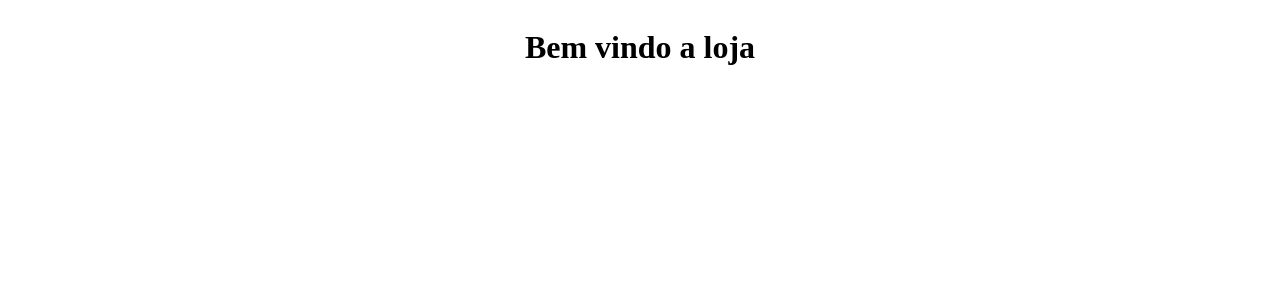
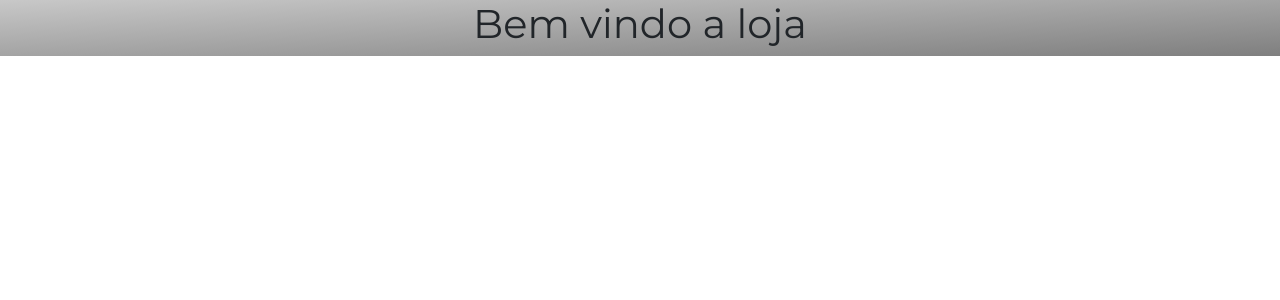
Before and after one commit to TI-TecnicamenteIdiotas/e-commerce, an Angular app in the folder AngularFrontEnd/: page /home in a window 1280 px wide. Shown: the top 300 px of the page. Built offline with nearby package versions, Linux system fonts and the light colour scheme.

Commit message:
Add montserrat font and bootstrap css stylesheet, Add background gradient color and remove body margin and padding

```diff
--- a/AngularFrontEnd/src/styles.scss
+++ b/AngularFrontEnd/src/styles.scss
@@ -1 +1,14 @@
 /* You can add global styles to this file, and also import other style files */
+@import url('https://fonts.googleapis.com/css2?family=Montserrat:wght@200;400;600;800&display=swap');
+@import url('https://stackpath.bootstrapcdn.com/bootstrap/4.3.1/css/bootstrap.min.css');
+
+body {
+  margin: 0;
+  padding: 0;
+
+  font-family: 'Montserrat', sans-serif;
+
+  background-image: linear-gradient(to bottom right, rgb(200, 200, 200), rgb(0, 0, 0, 0.5));
+  background-repeat: no-repeat;
+  background-size: 100% 100%;
+}
```
